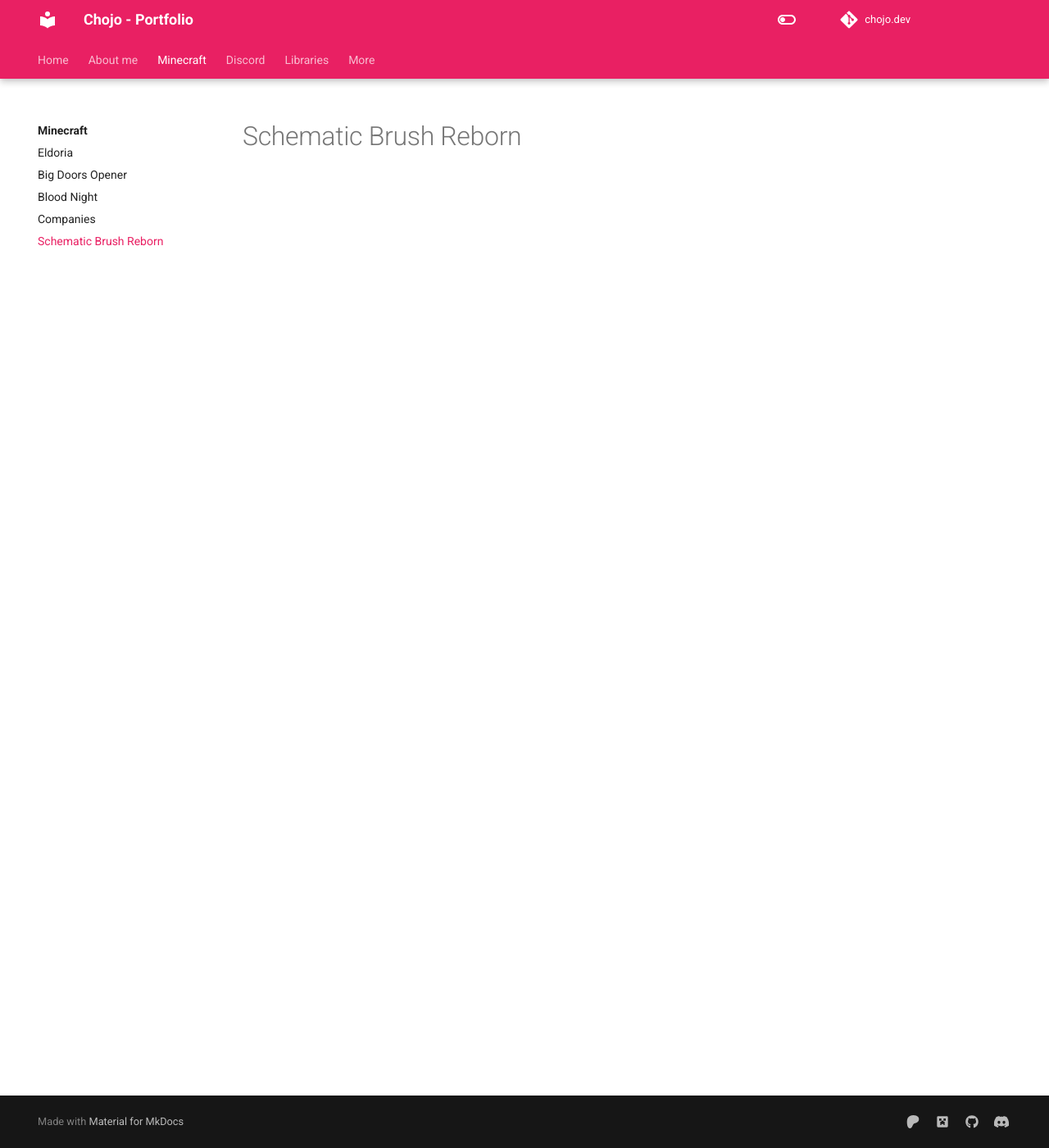
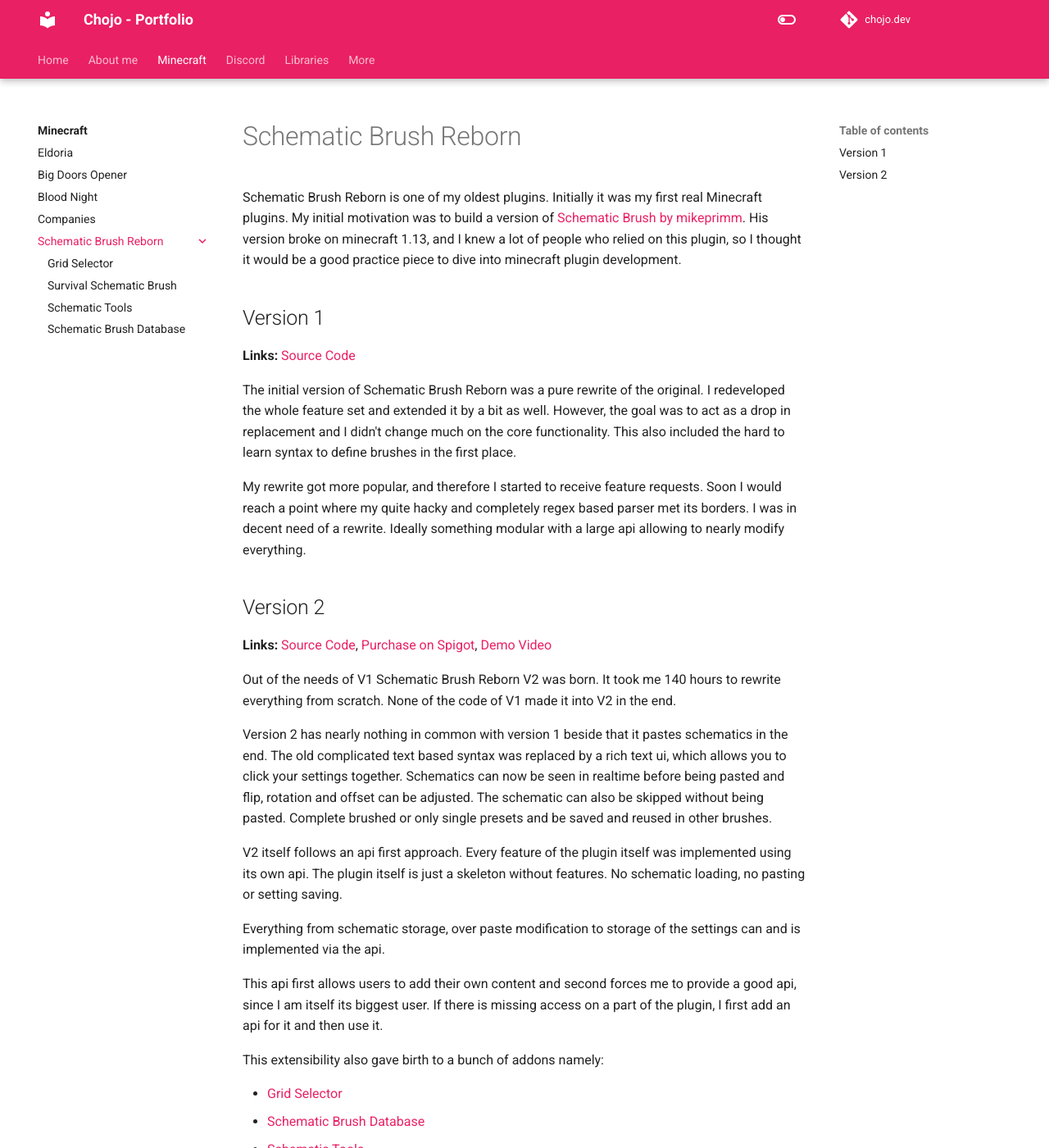
Before and after one commit to rainbowdashlabs/chojodev, an MkDocs documentation site: the page built from docs/minecraft/schematic_brush_reborn/index.md, in a window 1280 px wide and 1400 px high. Shown: the whole window at 82% size. Built offline with MkDocs 1.6.1 and Material for MkDocs 9.7.7, drawn with Linux system fonts in a browser that asks for light colours; comment, search, counter and statistics services are not loaded; some of the changed text lies outside the part shown.

Commit message:
Add schematic brush reborn pages

```diff
--- /dev/null
+++ b/docs/minecraft/schematic_brush_reborn/index.md
@@ -0,0 +1,56 @@
+# Schematic Brush Reborn
+
+Schematic Brush Reborn is one of my oldest plugins.
+Initially it was my first real Minecraft plugins.
+My initial motivation was to build a version
+of [Schematic Brush by mikeprimm](https://github.com/mikeprimm/SchematicBrush/).
+His version broke on minecraft 1.13, and I knew a lot of people who relied on this plugin, so I thought it would be a
+good practice piece to dive into minecraft plugin development.
+
+## Version 1
+
+**Links:** [Source Code](https://github.com/eldoriarpg/SchematicBrushReborn/tree/legacy/v1)
+
+The initial version of Schematic Brush Reborn was a pure rewrite of the original.
+I redeveloped the whole feature set and extended it by a bit as well.
+However, the goal was to act as a drop in replacement and I didn't change much on the core functionality.
+This also included the hard to learn syntax to define brushes in the first place.
+
+My rewrite got more popular, and therefore I started to receive feature requests.
+Soon I would reach a point where my quite hacky and completely regex based parser met its borders.
+I was in decent need of a rewrite.
+Ideally something modular with a large api allowing to nearly modify everything.
+
+## Version 2
+
+**Links:**
+[Source Code](https://github.com/eldoriarpg/SchematicBrushReborn),
+[Purchase on Spigot](https://www.spigotmc.org/resources/98499/),
+[Demo Video](https://www.youtube.com/watch?v=ZUj9YpIMTes)
+
+Out of the needs of V1 Schematic Brush Reborn V2 was born.
+It took me 140 hours to rewrite everything from scratch.
+None of the code of V1 made it into V2 in the end.
+
+Version 2 has nearly nothing in common with version 1 beside that it pastes schematics in the end.
+The old complicated text based syntax was replaced by a rich text ui, which allows you to click your settings together.
+Schematics can now be seen in realtime before being pasted and flip, rotation and offset can be adjusted.
+The schematic can also be skipped without being pasted.
+Complete brushed or only single presets and be saved and reused in other brushes.
+
+V2 itself follows an api first approach. Every feature of the plugin itself was implemented using its own api.
+The plugin itself is just a skeleton without features. No schematic loading, no pasting or setting saving.
+
+Everything from schematic storage, over paste modification to storage of the settings can and is implemented via the
+api.
+
+This api first allows users to add their own content and second forces me to provide a good api, since I am itself its
+biggest user.
+If there is missing access on a part of the plugin, I first add an api for it and then use it.
+
+This extensibility also gave birth to a bunch of addons namely:
+
+- [Grid Selector](grid_selector.md)
+- [Schematic Brush Database](schematic_brush_database.md)
+- [Schematic Tools](schematic_tools.md)
+- [Survival Schematic Brush](survival_schematic_brush.md)
--- a/mkdocs.yml
+++ b/mkdocs.yml
@@ -23,7 +23,12 @@ nav:
       - 'Big Doors Opener': minecraft/big_doors_opener.md
       - 'Blood Night': minecraft/blood_night.md
       - 'Companies': minecraft/companies.md
-      - 'Schematic Brush Reborn': minecraft/schematic_brush_reborn.md
+      - 'Schematic Brush Reborn':
+        - minecraft/schematic_brush_reborn/index.md
+        - 'Grid Selector': minecraft/schematic_brush_reborn/grid_selector.md
+        - 'Survival Schematic Brush': minecraft/schematic_brush_reborn/survival_schematic_brush.md
+        - 'Schematic Tools': minecraft/schematic_brush_reborn/schematic_tools.md
+        - 'Schematic Brush Database': minecraft/schematic_brush_reborn/schematic_brush_database.md
   - 'Discord':
       - discord/index.md
       - 'Reputation Bot': discord/reputation_bot.md
```
Also changed, not shown: docs/minecraft/blood_night.md (+26 -0 lines), docs/minecraft/schematic_brush_reborn.md (deleted, +0 -1 lines), docs/minecraft/schematic_brush_reborn/grid_selector.md (added, +13 -0 lines), docs/minecraft/schematic_brush_reborn/schematic_brush_database.md (added, +8 -0 lines), docs/minecraft/schematic_brush_reborn/schematic_tools.md (added, +10 -0 lines), docs/minecraft/schematic_brush_reborn/survival_schematic_brush.md (added, +7 -0 lines).
